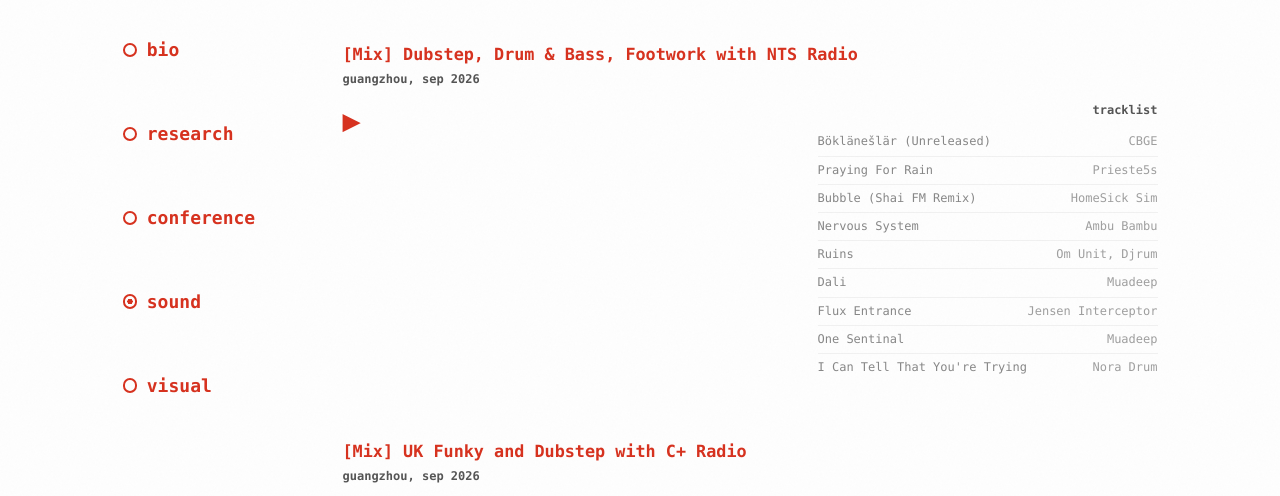
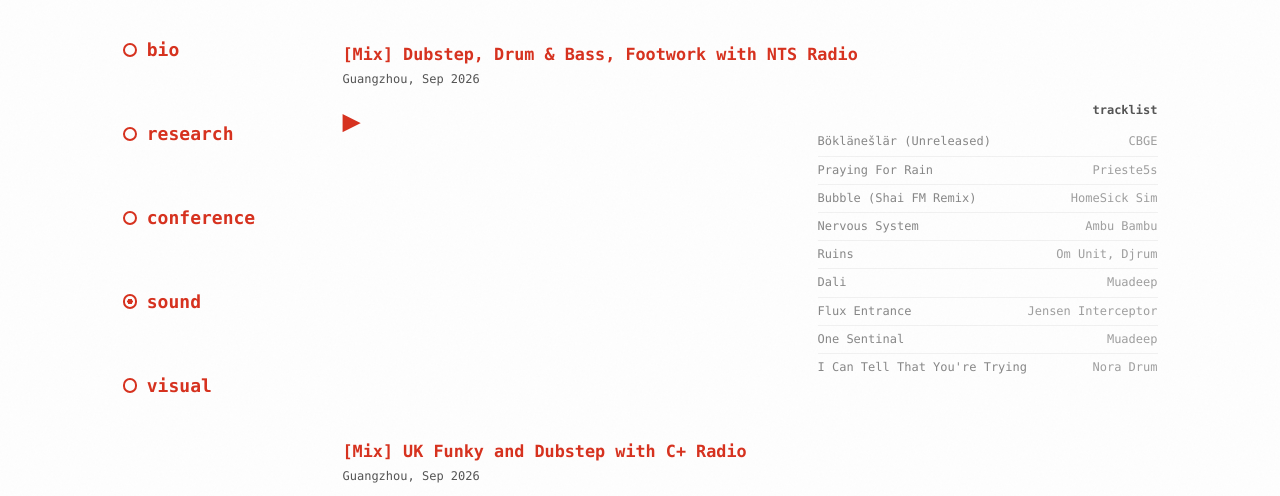
Before and after one commit to yidiyidiyidi/yidizheng, a plain HTML site: page sound.html in a window 1280 px wide. Shown: the part 163-659 px from the top of the page. Drawn offline with Linux system fonts and the light colour scheme; a script that the page names is missing.

Commit message:
Add files via upload

```diff
--- a/film.css
+++ b/film.css
@@ -232,10 +232,15 @@ a.project-title:hover,
     text-underline-offset: 4px;
 }
 
-/* Lowercase labels, the same on every page: dates/locations and "tracklist" */
-.project-meta,
+/* "tracklist" label in lowercase */
 .tracklist-header {
     text-transform: lowercase;
+}
+
+/* Dates and locations: normal capitalization, regular weight (not bold) */
+.project-info .project-meta {
+    text-transform: none;
+    font-weight: normal;
 }
 
 /* Mix buttons: just a large red ▶ (■ while playing), no text */
```
